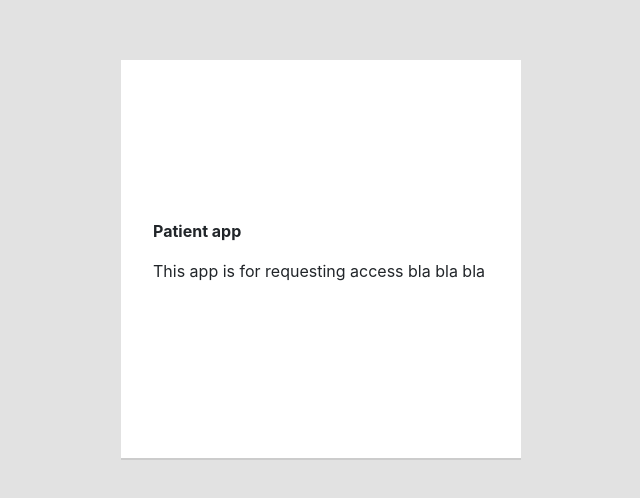
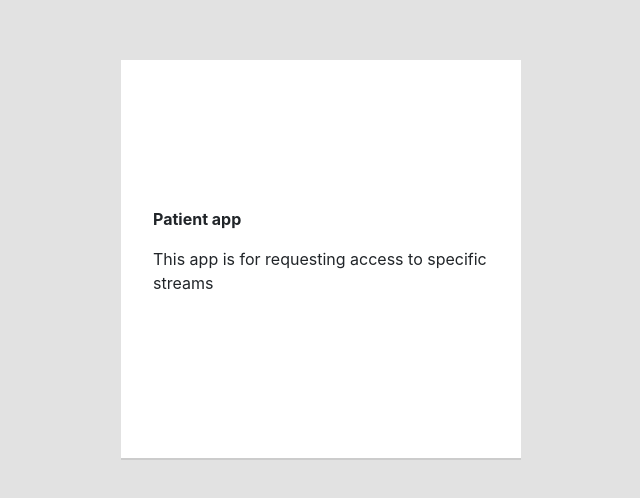
Before and after one commit to orfi2017/pryv-app-access, a plain HTML site: page templates/patient_app.html in a window 1280 px wide. Shown: the part 140-638 px from the top of the page, without its empty margins (319-959 px from the left). Drawn offline with nearby package versions, Linux system fonts and the light colour scheme.

Commit message:
some changes in patient app

```diff
--- a/templates/js/patient_app.js
+++ b/templates/js/patient_app.js
@@ -145,7 +145,7 @@ function get_streams_for_user(username, token){
 }
 
 function store_patient_access(expertToken, patientUsername, patientToken, permissions){
-
+    $('#success_message').append('<p>patient credentials were saved successfully</p>');
     console.log('create event', patientUsername, patientToken);
     //create event
     url = "https://"+expert_url+"/events";
@@ -170,7 +170,7 @@ function store_patient_access(expertToken, patientUsername, patientToken, permis
         headers: {"authorization": expertToken},
         dataType: 'json',
         success: function (data) {
-            $('#success_message').append('<p>patient credentials were saved successfully</p>')
+            $('#success_message').append('<p>patient credentials were saved successfully</p>');
         }
     });
 }
--- a/templates/patient_app.html
+++ b/templates/patient_app.html
@@ -14,7 +14,7 @@
     <div class="div-center">
         <div class="content">
             <p><b>Patient app</b></p>
-            <p>This app is for requesting access bla bla bla</p>
+            <p>This app is for requesting access to specific streams</p>
             <div id="success_message" align="center"></div>
         </div>
     </div>
```
Also changed, not shown: 1 other file.
